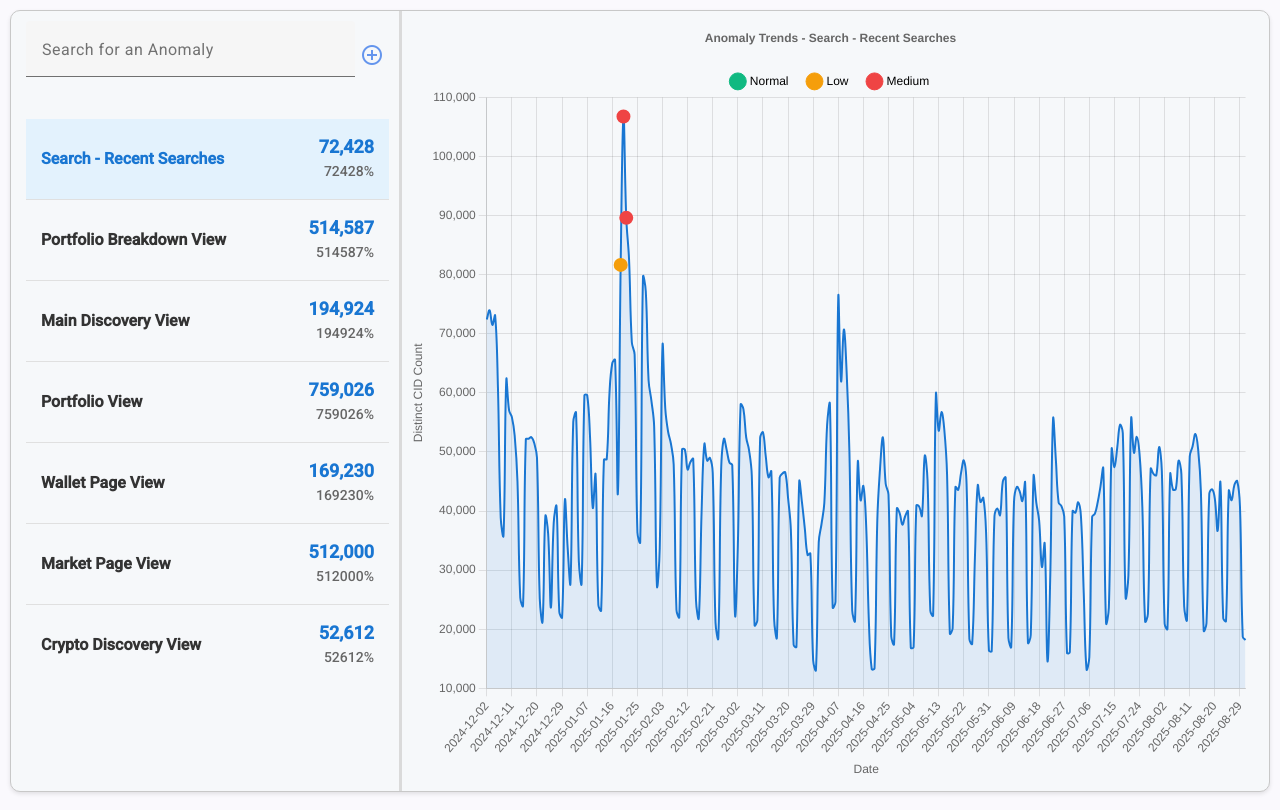
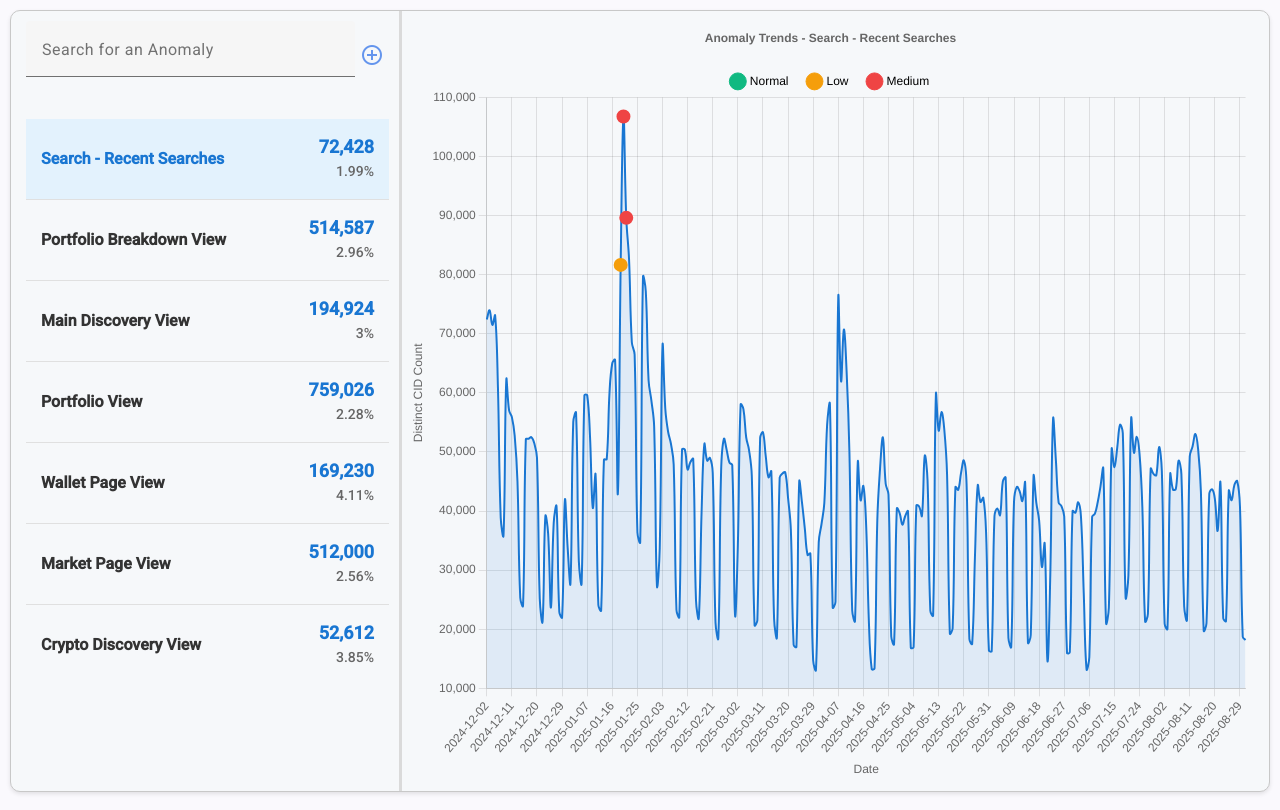
Before and after one commit to giorgibe-tr/anomaly, an Angular app in the folder anomaly-app/: page /main in a window 1280 px wide. Built offline with nearby package versions, Linux system fonts and the light colour scheme.

Commit message:
second number

```diff
--- a/anomaly-app/src/app/pages/main/main.ts
+++ b/anomaly-app/src/app/pages/main/main.ts
@@ -68,7 +68,7 @@ export class Main implements OnInit {
           id: featureMap.size + 1,
           name: feature,
           firstNumber: item.distinct_CID_count,
-          secondNumber: item.distinct_CID_count, // Use distinct_CID_count instead of z_score
+          secondNumber: Math.round(item.z_score * 100) / 100, // Z-score for percentage display
           anomalyScore: item.anomaly_score,
           isAnomaly: item.is_anomaly === "True",
           anomalySeverity: item.anomaly_severity
```
